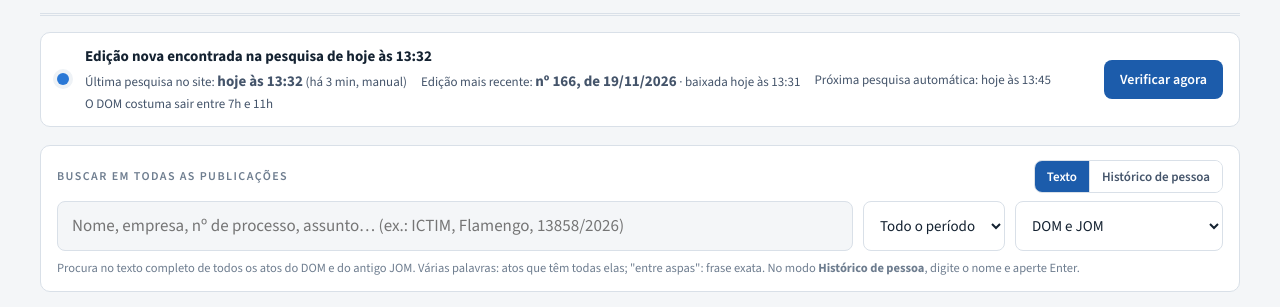
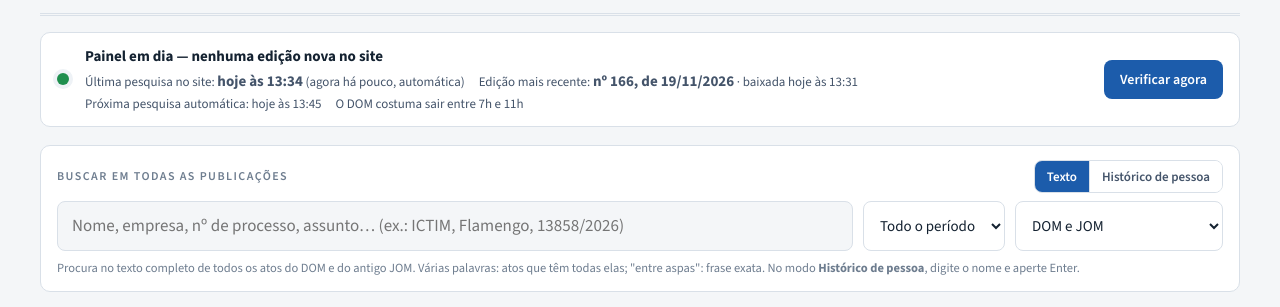
Before and after one commit to danielcamposdasilva-tech/painel-dom, a plain HTML site: page index.html in a window 1280 px wide. Shown: the part 198-505 px from the top of the page. Drawn offline with nearby package versions, Linux system fonts and the light colour scheme; a web font is replaced by a local one.

Commit message:
Painel atualizado em 19/11/2026 10:35

```diff
--- a/index.html
+++ b/index.html
@@ -1593,7 +1593,7 @@ document.getElementById("m-copiar").onclick = async () => {
 renderSalvos();
 
 // ---------- status da atualização e verificação manual ----------
-const STATUS0 = {"em_andamento": false, "inicio": "2026-11-19T10:31:25-03:00", "origem": "manual", "ultima_verificacao": "2026-11-19T10:32:05-03:00", "resultado": "novas", "erro": "", "novas": ["DOM_166-19-11-2026_.pdf"], "painel_ok": true, "proxima": "2026-11-19T10:45:45.0000000-03:00", "faltantes": []};
+const STATUS0 = {"em_andamento": false, "inicio": "2026-11-19T10:34:46-03:00", "origem": "agendada", "ultima_verificacao": "2026-11-19T10:34:59-03:00", "resultado": "nada_novo", "erro": "", "novas": [], "painel_ok": true, "proxima": "2026-11-19T10:45:45.0000000-03:00", "faltantes": []};
 const SERVIDOR = false;
 const URL_SERVIDOR = "http://127.0.0.1:8766/";
 let stAtual = STATUS0, verificacaoNaCarga = STATUS0.ultima_verificacao || "", pedidoManual = false;
```
